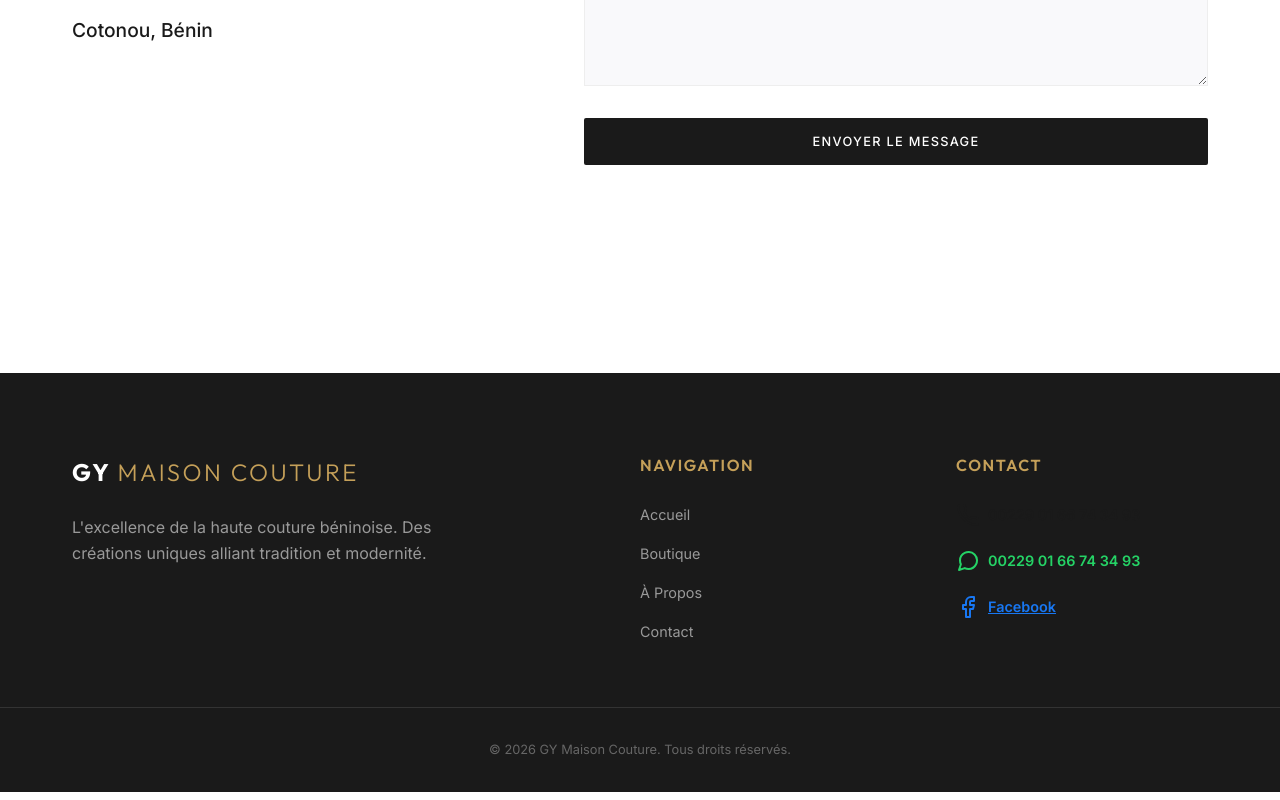
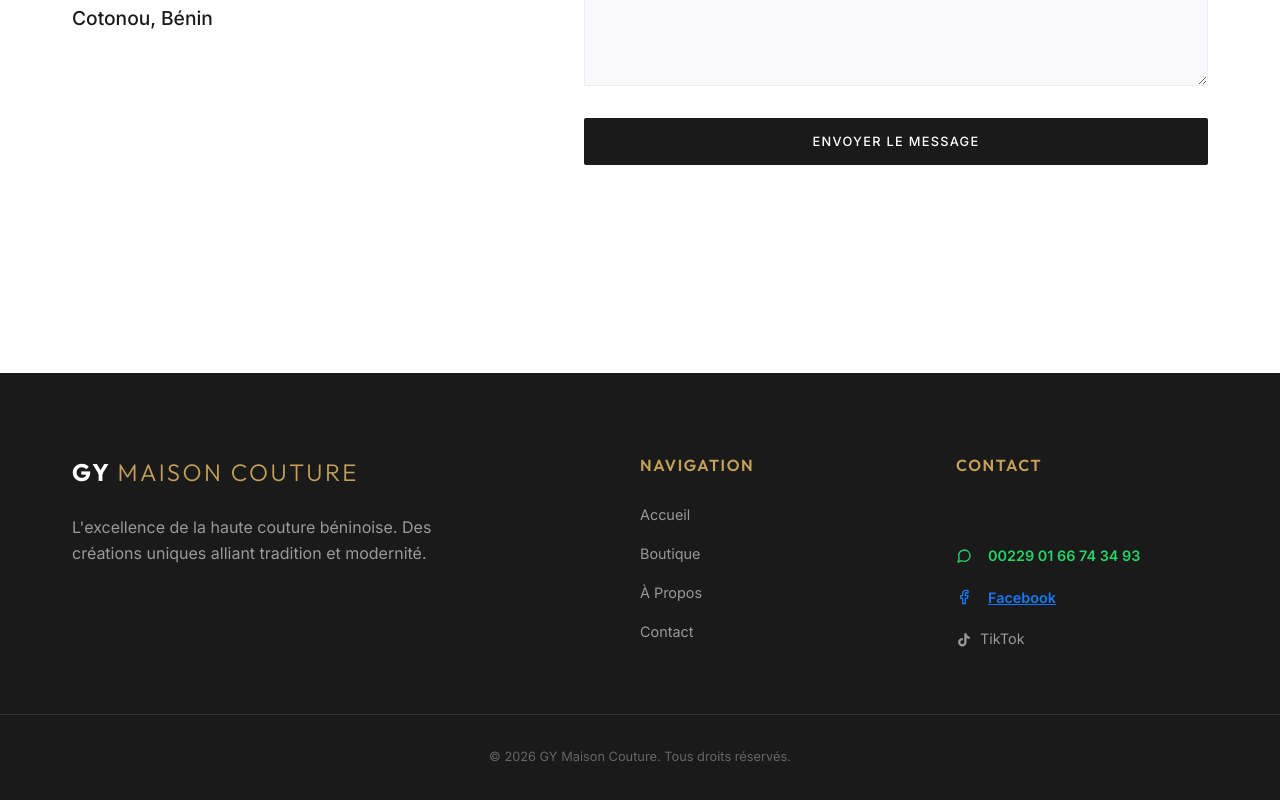
Before and after one commit to ITAINNOVATE/GY-MC, a React (Vite) app: page /contact in a window 1280 px wide. Shown: the part 858-1658 px from the top of the page. Built offline with nearby package versions, Linux system fonts and the light colour scheme; no server answers; the database is empty.

Commit message:
feat: add TikTok link in footer with icon

```diff
--- a/src/components/Footer.css
+++ b/src/components/Footer.css
@@ -41,6 +41,18 @@
   color: white;
 }
 
+.footer .tt-link:hover {
+  color: #ff0050;
+}
+
+.social-icon {
+  width: 16px;
+  height: 16px;
+  margin-right: 0.5rem;
+  vertical-align: middle;
+  flex-shrink: 0;
+}
+
 .footer-bottom {
   border-top: 1px solid #333;
   padding-top: 2rem;
--- a/src/components/Footer.tsx
+++ b/src/components/Footer.tsx
@@ -43,6 +43,14 @@ const Footer: React.FC = () => {
                 Facebook
               </a>
             </li>
+            <li>
+              <a href="https://vm.tiktok.com/ZS9LFBftyDyHL-Bmv1x/" target="_blank" rel="noopener noreferrer" className="tt-link">
+                <svg className="social-icon" viewBox="0 0 24 24" fill="currentColor" stroke="none">
+                  <path d="M19.59 6.69a4.83 4.83 0 0 1-3.77-4.25V2h-3.45v13.67a2.89 2.89 0 0 1-2.88 2.5 2.89 2.89 0 0 1-2.89-2.89 2.89 2.89 0 0 1 2.89-2.89c.28 0 .54.04.79.1V9.01a6.33 6.33 0 0 0-.79-.05 6.34 6.34 0 0 0-6.34 6.34 6.34 6.34 0 0 0 6.34 6.34 6.34 6.34 0 0 0 6.33-6.34V8.98a8.26 8.26 0 0 0 4.83 1.55V7.07a4.85 4.85 0 0 1-1.06-.38z"/>
+                </svg>
+                TikTok
+              </a>
+            </li>
           </ul>
         </div>
       </div>
```
